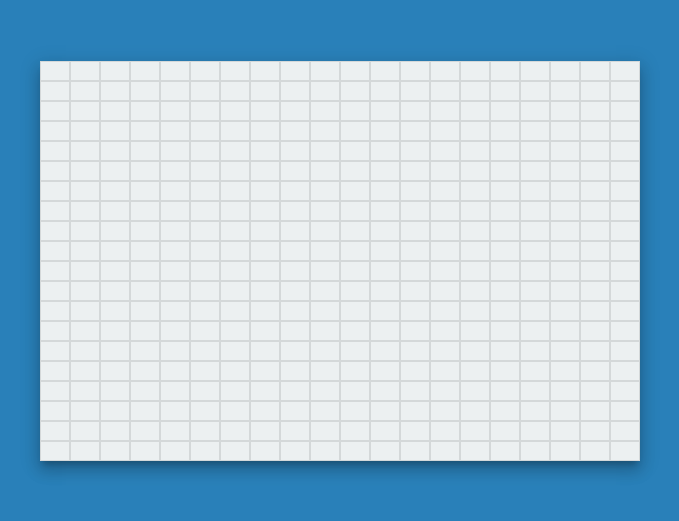
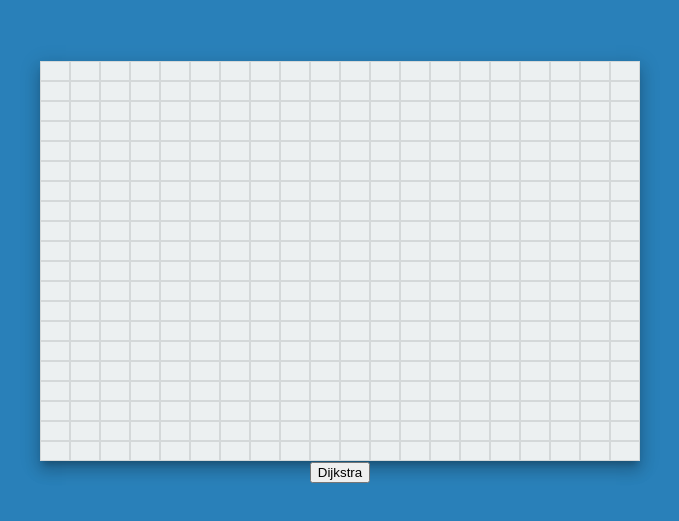
Before and after one commit to amphony/pathfinder-visualizer, a React (Create React App) app in the folder app/: page / in a window 1280 px wide. Shown: the part 139-660 px from the top of the page, without its empty margins (300-979 px from the left). Built offline with nearby package versions, Linux system fonts and the light colour scheme.

Commit message:
Added dijkstra algorithm

```diff
--- a/app/package.json
+++ b/app/package.json
@@ -3,10 +3,12 @@
   "version": "0.1.0",
   "private": true,
   "dependencies": {
+    "@datastructures-js/priority-queue": "^4.1.1",
     "@material-ui/core": "^4.9.14",
     "@testing-library/jest-dom": "^4.2.4",
     "@testing-library/react": "^9.3.2",
     "@testing-library/user-event": "^7.1.2",
+    "datastructures-js": "^8.1.0",
     "react": "^16.13.1",
     "react-dom": "^16.13.1",
     "react-scripts": "3.4.1"
--- /dev/null
+++ b/app/src/algorithms/dijksra.js
@@ -0,0 +1,79 @@
+import { MinPriorityQueue } from '@datastructures-js/priority-queue';
+
+const dijkstraInOrderNodes = (grid, start, end) => {
+  let q = new MinPriorityQueue({ priority: (node) => node.distance });
+  let dist =
+    [...Array(20).keys()].map(_ =>
+      [...Array(20).keys()].map(_ => Infinity));
+
+  // Add all vertices to priority queue
+  for (let i = 0; i < grid.length; i++) {
+    for (let j = 0; j < grid[0].length; j++) {
+      dist[i][j] = Infinity;
+      q.enqueue({ element: [i, j], distance: Infinity });
+    }
+  }
+
+  // Initialize start point with distance 0
+  dist[start[0]][start[1]] = 0;
+  q.enqueue({ element: [start[0], start[1]], distance: 0 });
+
+  // While queue not empty
+  while (!q.isEmpty()) {
+    const node = q.dequeue();
+    const x = node.element.element[0];
+    const y = node.element.element[1];
+    const priority = node.priority;
+    const uDist = dist[x][y];
+
+    // Hotfix: if dist matrix has positive int, but queue has infinity
+    // Skip
+    if (priority === Infinity && dist[x][y] != Infinity) continue;
+    else if (grid[x][y] == "E") {
+      console.log('found end');
+    }
+
+    // Check neighbors of node - up, right, down, left
+    // update dist(v) if dist(u) + 1 < dist(v)
+
+    // top
+    if (x - 1 >= 0 && grid[x-1][y] !== 'W') {
+      const vDist = dist[x-1][y];
+      if ((uDist + 1) < vDist) {
+        dist[x-1][y] = uDist + 1;
+        q.enqueue({ element: [x - 1, y], distance: dist[x-1][y] })
+      }
+    }
+
+    // right
+    if (y + 1 < grid[0].length && grid[x][y+1] !== 'W') {
+      const vDist = dist[x][y+1];
+      if ((uDist + 1) < vDist) {
+        dist[x][y+1] = uDist + 1;
+        q.enqueue({ element: [x, y + 1], distance: dist[x][y + 1] })
+      }
+    }
+
+    // down
+    if (x + 1 < grid.length && grid[x+1][y] !== 'W') {
+      const vDist = dist[x+1][y];
+      if ((uDist + 1) < vDist) {
+        dist[x+1][y] = uDist + 1;
+        q.enqueue({ element: [x + 1, y], distance: dist[x+1][y] })
+      }
+    }
+
+    // left
+    if (y - 1 >= 0 && grid[x][y-1] !== 'W') {
+      const vDist = dist[x][y-1];
+      if ((uDist + 1) < vDist) {
+        dist[x][y-1] = uDist + 1;
+        q.enqueue({ element: [x, y-1], distance: dist[x][y-1] })
+      }
+    }
+  }
+
+  console.log(`End reachable by ${dist[end[0]][end[1]]} spaces.`);
+};
+
+export default dijkstraInOrderNodes;
--- a/app/src/containers/Grid/index.js
+++ b/app/src/containers/Grid/index.js
@@ -1,6 +1,7 @@
 import React, { useState } from 'react';
 import GridItem from '../../components/GridItem';
 import Box from '@material-ui/core/Box';
+import dijkstraInOrderNodes from '../../algorithms/dijksra';
 import './styles.css';
 
 const GRID_WIDTH = 600;
@@ -13,7 +14,9 @@ const Grid = () => {
     useState([...Array(GRID_SIZE).keys()].map(_ =>
       [...Array(GRID_SIZE).keys()].map(_ => 'O')));
   const [startExists, setStart] = useState(false);
+  const [startPos, setStartPos] = useState(null);
   const [endExists, setEnd] = useState(false);
+  const [endPos, setEndPos] = useState(null);
   const [isSettingWalls, toggleWalls] = useState(false);
   const [walls, setWalls] = useState([]);
 
@@ -27,12 +30,14 @@ const Grid = () => {
       updatedGrid[rowIndex][colIndex] = 'S';
       updateGrid(updatedGrid);
       setStart(true);
+      setStartPos([rowIndex, colIndex]);
     } else if (startExists && !endExists) {
       cell.classList += ' end';
       let updatedGrid = grid;
       updatedGrid[rowIndex][colIndex] = 'E';
       updateGrid(updatedGrid);
       setEnd(true);
+      setEndPos([rowIndex, colIndex]);
     }
   };
 
@@ -81,6 +86,7 @@ const Grid = () => {
           ))}
         </div>
       ))}
+      <button onClick={() => dijkstraInOrderNodes(grid, startPos, endPos)}>Dijkstra</button>
     </Box>
   );
 };
```
Also changed, not shown: 1 other file (tests, documents, lock files or other folders).
